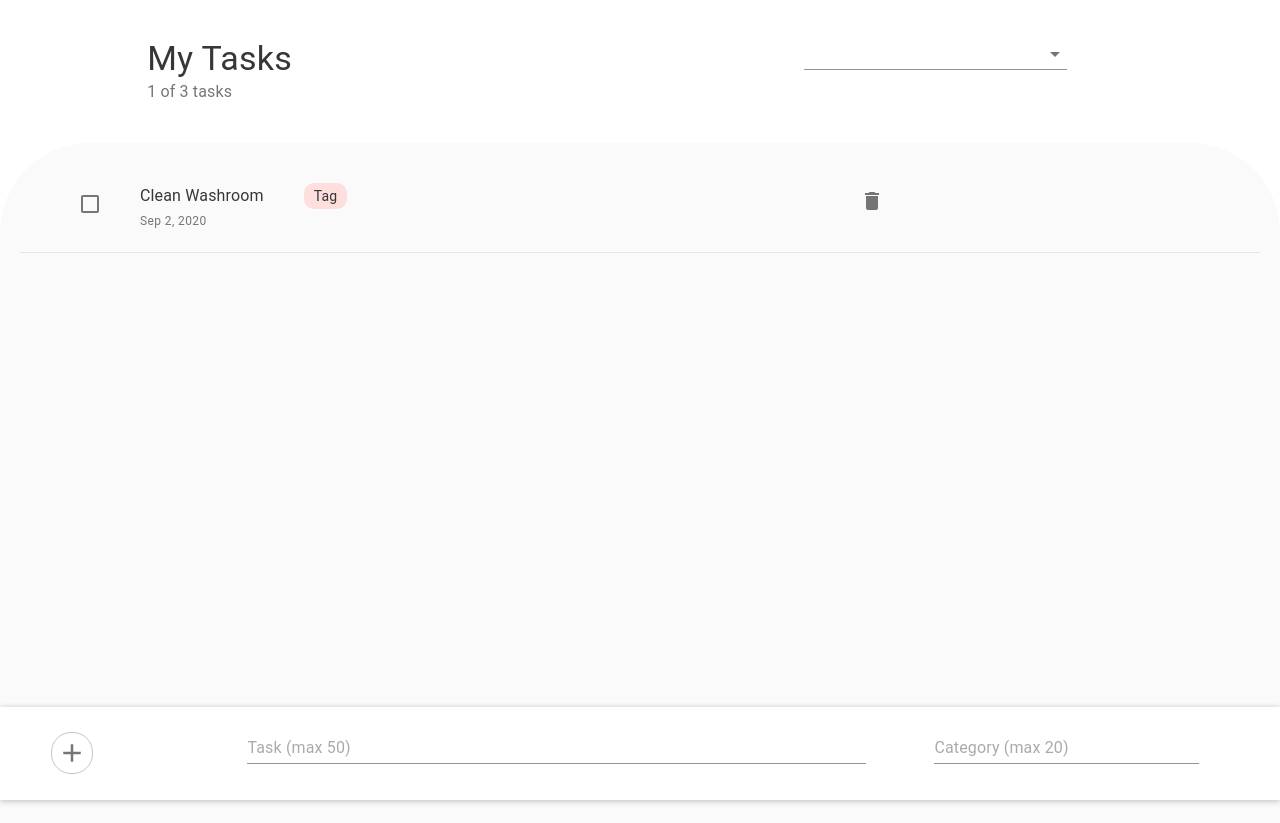
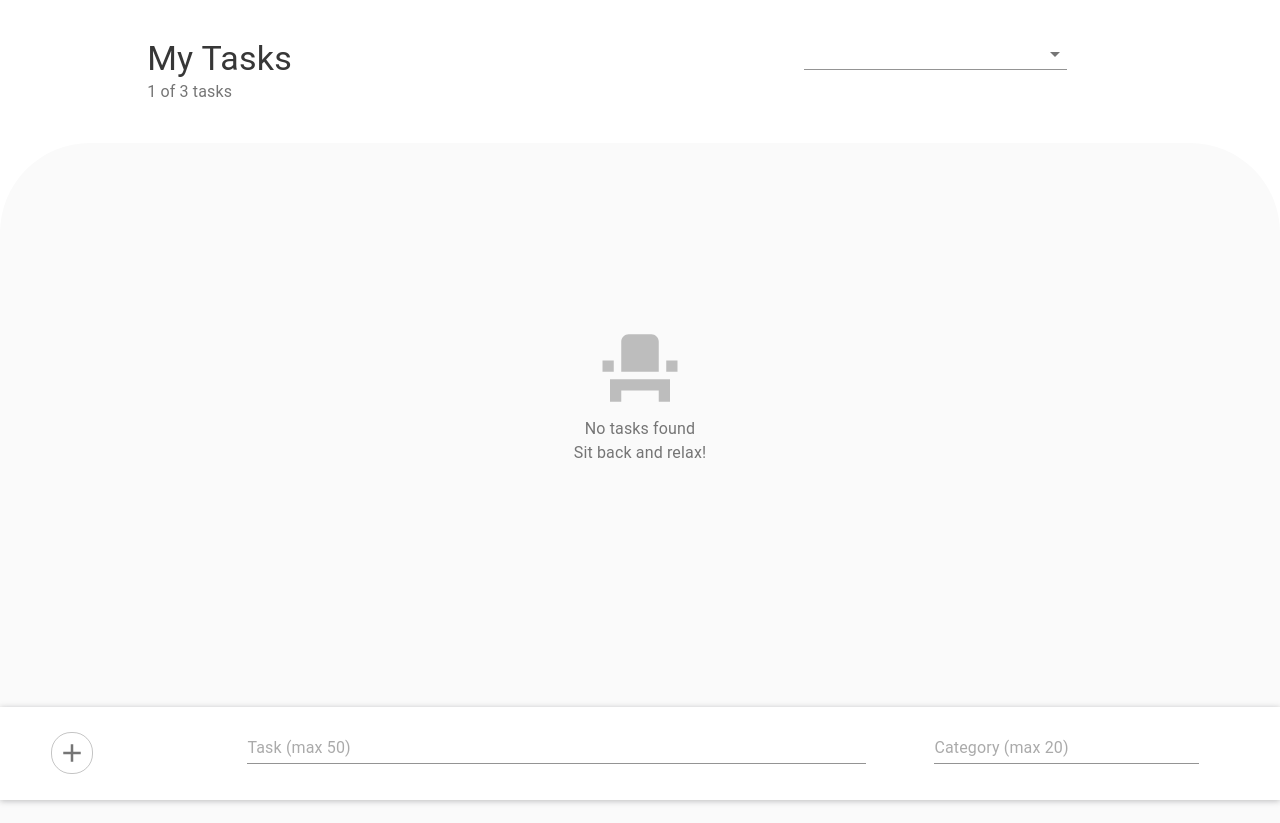
Before and after one commit to yiyeum/task-app, a React (Create React App) app: page / in a window 1280 px wide. Built offline with nearby package versions, Linux system fonts and the light colour scheme.

Commit message:
feat: display saved task list / no found ui

```diff
--- a/src/components/List/List.tsx
+++ b/src/components/List/List.tsx
@@ -1,6 +1,7 @@
 import React from 'react'
 import { Grid, Checkbox, Typography, WithStyles, withStyles, Button, Box } from '@material-ui/core'
 import DeleteIcon from '@material-ui/icons/Delete'
+import { IList } from '../../models'
 
 const styles = {
     root: {
@@ -20,19 +21,24 @@ const styles = {
     }
 }
 
-const ListBase = (props: WithStyles<typeof styles>) => {
-    const { classes } = props
+interface IProps extends WithStyles<typeof styles> {
+    item: IList
+}
+
+const ListBase = (props: IProps) => {
+    const { classes, item } = props
+    const { task, category } = item
 
     return (
         <Grid container className={classes.root}>
             <Grid item lg={1} md={1} sm={1} className={classes.checkboxGrid}><Checkbox /></Grid>
             <Grid item lg={7} md={9} sm={9}>
                 <Box display='inline-block'>
-                    <Typography variant='body1' color='textPrimary'>Clean Washroom</Typography>
+                    <Typography variant='body1' color='textPrimary'>{task}</Typography>
                 </Box>
                 <Box display='inline-block' ml={5}>
                     <div className={classes.tag}>
-                        <Typography variant='body2' color='textPrimary'>Tag</Typography>
+                        <Typography variant='body2' color='textPrimary'>{category}</Typography>
                     </div>
                 </Box>
                 <Box display='block'>
--- a/src/components/ListView/ListView.tsx
+++ b/src/components/ListView/ListView.tsx
@@ -1,6 +1,8 @@
 import React from 'react'
+import { WithStyles, withStyles, Box, Typography } from '@material-ui/core'
+import EventSeatIcon from '@material-ui/icons/EventSeat'
+import { IList } from '../../models';
 import { List } from '..'
-import { WithStyles, withStyles } from '@material-ui/core';
 
 const styles = {
     root: {
@@ -9,15 +11,38 @@ const styles = {
         height: '80vh',
         borderTopLeftRadius: 90,
         borderTopRightRadius: 90
+    },
+    icon: {
+        color: '#bdbdbd',
+        fontSize: 90
     }
 }
 
-const ListViewBase = (props: WithStyles<typeof styles>) => {
-    const { classes } = props
+interface IProps extends WithStyles<typeof styles> {
+    list: IList[]
+}
+
+const ListViewBase = (props: IProps) => {
+    const { classes, list } = props
 
     return (
         <div className={classes.root}>
-            <List />
+            {
+                list.length > 0 ?
+                    list.map((item: IList) => {
+                        return <List item={item} />
+                    })
+                    :
+                    <Box textAlign='center' mt={20}>
+                        <EventSeatIcon className={classes.icon} />
+                        <Typography variant='body1' color='textSecondary'>
+                            No tasks found
+                        </Typography>
+                        <Typography variant='body1' color='textSecondary'>
+                            Sit back and relax!
+                        </Typography>
+                    </Box>
+            }
         </div>
     );
 }
--- a/src/container/TaskView/TaskView.tsx
+++ b/src/container/TaskView/TaskView.tsx
@@ -9,7 +9,9 @@ export const TaskView = () => {
     return (
         <>
             <HeaderSort />
-            <ListView />
+            <ListView
+                list={list}
+            />
             <TaskForm
                 list={list}
                 setList={setList}
```
